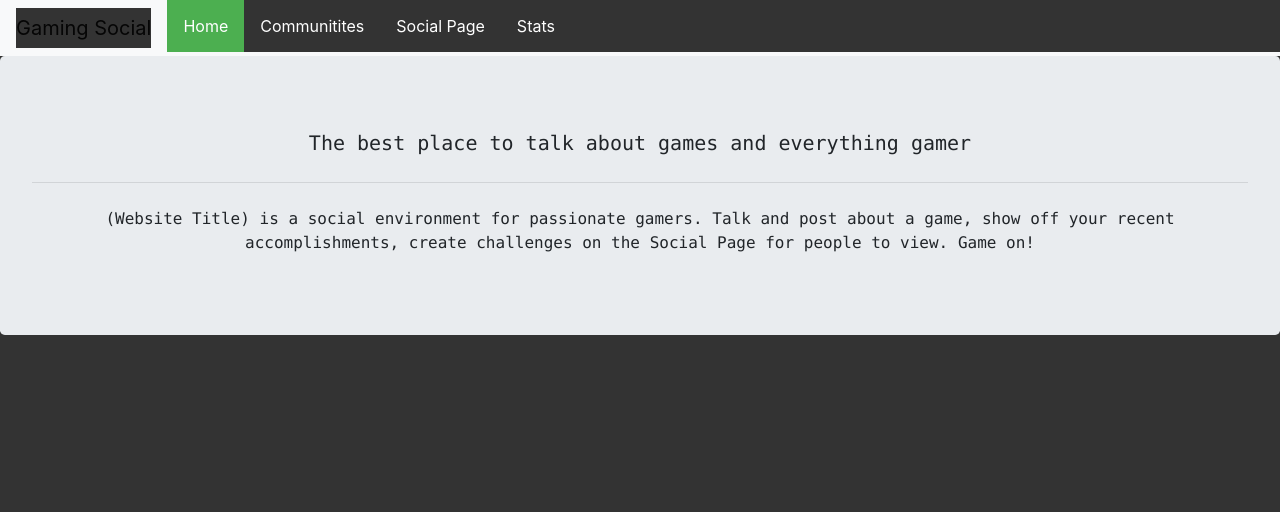
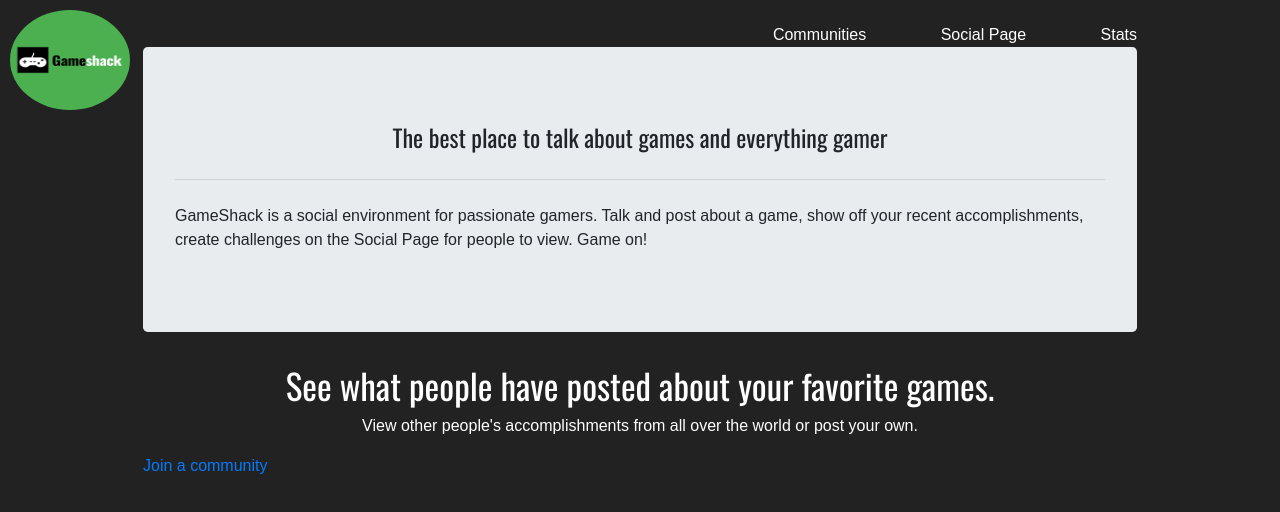
Before and after one commit to Sean-OCallaghan/SocialGaming, a plain HTML site: page home/home.html in a window 1280 px wide. Drawn offline with nearby package versions, Linux system fonts and the light colour scheme.

Commit message:
Insert Nav Bar for real

```diff
--- a/home/home.html
+++ b/home/home.html
@@ -6,78 +6,127 @@
     <title>Gamer Site</title>
     <link rel= "stylesheet" href="home.css">
     <link rel="stylesheet" href="https://maxcdn.bootstrapcdn.com/bootstrap/4.0.0/css/bootstrap.min.css" integrity="sha384-Gn5384xqQ1aoWXA+058RXPxPg6fy4IWvTNh0E263XmFcJlSAwiGgFAW/dAiS6JXm" crossorigin="anonymous">
+<link rel="stylesheet" type="text/css" href="//fonts.googleapis.com/css?family=Oswald" />
     <style>
       body {
-        background-color: #333;
+        background-color: #222;
         margin: 0px;
-        padding: 0px;
+        font-family: "Work Sans", sans-serif;
+        font-weight: 400;
       }
-      .navbar-brand {
-        background-color: #333;
+      .container{
+        width:80%;
+        margin: 0 auto;
+      }
+      header{
+        background: #222;
+        position: relative;
+      }
+      header::after{
+        content: '';
+        display: table;
+        clear: both;
+      }
+      .logo{
+        position: absolute;
+        left: 10px;
+        border-radius: 100%;
+        padding: 10px 0;
+      }
+      nav{
+        float: right;
+      }
+      nav ul {
+        margin: 0;
+        padding: 0;
+        list-style: none;
+      }
+      nav li{
+        display: inline-block;
+        margin-left: 70px;
+        padding-top: 23px;
+        position: relative;
+      }
+      nav a{
+        color: white;
+      }
+      nav a:hover{
+        color: #4caf50;
+        text-decoration: none;
 
       }
-      ul{
-        list-style-type: none;
-        margin: 0;
-        position:fixed;
+      nav a::before{
+        content:'';
+        display: block;
+        height: 2px;
+        width: 100%;
+        background-color: #4caf50;
+        position: absolute;
         top:0;
+        width:0%;
+        transition: all ease-in-out 250ms;
+      }
+      nav a:hover::before{
         width: 100%;
-        padding: 0;
-        overflow: hidden;
-        background-color: #333;
       }
-      li{
-        float: left;
+      .lead{
+        text-align: center;
+        font-family: Oswald;
+        font-size: 24px;
       }
-      nav{
-          margin:0;
-          padding:0;
+      .lead2{
+        text-align: center;
       }
-      li a {
-        display: block;
+      .lead3{
         color: white;
+      }
+      .lead3 h3{
         text-align: center;
-        padding: 14px 16px;
-        text-decoration:none;
+        font-family: Oswald;
+        font-size: 35px;
       }
-      li a:hover:not(.active){
-        background-color: #111;
-        text-decoration: none;
+      .lead3 p{
+        text-align: center;
       }
-      .active{
-        background-color: #4caf50;
-      }
-      p{
-        font-family: Consolas;
+      .links a{
         text-align: center;
       }
     </style>
   </head>
 
 <body>
-
-  <nav class="navbar navbar-expand-lg navbar-light bg-light">
-    <a class="navbar-brand" href="#">Gaming Social</a>
-    <div class="collapse navbar-collapse" id="navbarNav">
+  <header>
+    <div class="container">
+      <a href="/home/home.html">
+        <img src = "Gameshack (1).png" alt="logo" class="logo"width="120 px" height="120 px">
+      </a>
+      <nav>
       <ul>
-        <li><a class="active" href="#home">Home</a></li>
-        <li><a href="#communities">Communitites</a></li>
-        <li><a href="#socialpage">Social Page</a></li>
-        <li><a href="#stats">Stats</a></li>
+        <li><a href="/community/community.html">Communities</a></li>
+        <li><a href="/social/social.html">Social Page</a></li>
+        <li><a href="/stats/stats.html">Stats</a></li>
       </ul>
-    </div>
   </nav>
-
+  </div>
+</header>
+<div class="container">
   <div class="jumbotron">
         <h1 class="display-4"></h1>
         <p class="lead">The best place to talk about games and everything gamer
         </p>
         <hr class="my-4">
-        <p>(Website Title) is a social environment for passionate gamers. Talk and post about a game, show off your recent accomplishments, create  challenges on the Social Page for people to view. Game on!
+        <p>GameShack is a social environment for passionate gamers. Talk and post about a game, show off your recent accomplishments, create  challenges on the Social Page for people to view. Game on!
         </p>
         <p class="lead">
-
         </p>
   </div>
+  <div class="lead3">
+    <h3>See what people have posted about your favorite games.</h3>
+    <p>View other people's accomplishments from all over the world or post your own.</p>
+  </div>
+  <div class="links">
+    <a href="/community/community.html">Join a community</a>
+  </div>
+</div>
 </body>
 </html>
```
Also changed, not shown: home/Gameshack (1).png (added), home/home.css (line endings or trailing spaces).
